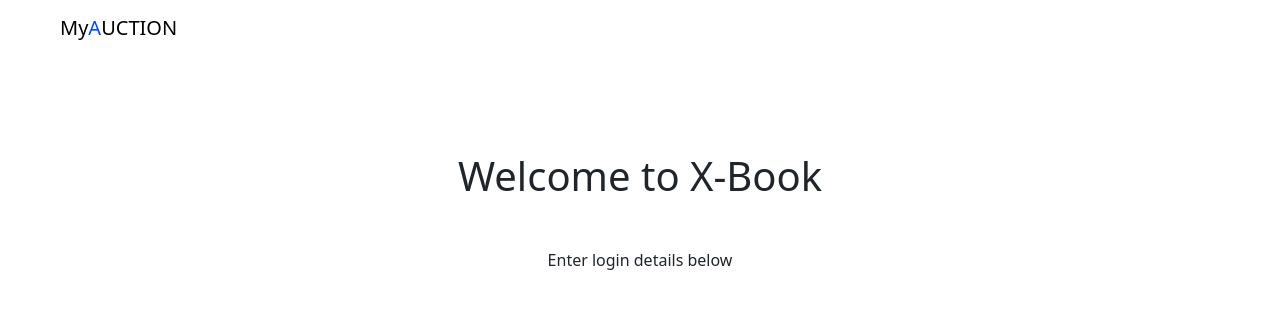
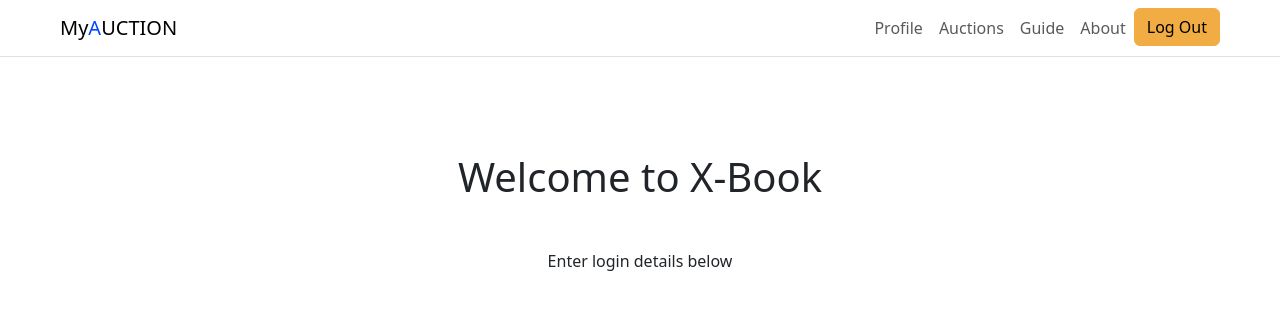
Before and after one commit to Emel-H/Auction-SP2, a website: page index.html in a window 1280 px wide. Drawn offline with nearby package versions, Linux system fonts and the light colour scheme.

Commit message:
fixing navigation menu and logic for home page

```diff
--- a/index.html
+++ b/index.html
@@ -9,13 +9,33 @@
         <link rel="stylesheet" href="/dist/css/styles.css">
     </head>
     <body>
-        <nav class="navbar sticky-top navbar-expand-lg navbar-light ">
+        <nav class="navbar sticky-top navbar-expand-lg navbar-light border-bottom">
             <div class="container-fluid">
               <a class="navbar-brand mx-5" href="/">My<span class="text-info">A</span>UCTION</a>
               <button class="navbar-toggler" type="button" data-bs-toggle="collapse" data-bs-target="#navbarSupportedContent" aria-controls="navbarSupportedContent" aria-expanded="false" aria-label="Toggle navigation">
                 <span class="navbar-toggler-icon"></span>
               </button>
+              <div class="collapse navbar-collapse justify-content-end mx-5" id="navbarSupportedContent">
+                <ul class="navbar-nav mb-2 mb-lg-0 ">
+                  <li class="nav-item">
+                    <a class="nav-link" id="profile-nav" href="/profile">Profile</a>
+                  </li>
+                  <li class="nav-item">
+                    <a class="nav-link" aria-current="page" href="/listings">Auctions</a>
+                  </li>
+                  <li class="nav-item">
+                    <a class="nav-link" aria-current="page" href="/guide">Guide</a>
+                  </li>
+                  <li class="nav-item">
+                    <a class="nav-link" aria-current="page" href="/about">About</a>
+                  </li>
+                  <li class="nav-item">
+                    <a class=" btn btn-primary" id="login-nav" aria-current="page" href="/login">Log In</a>
+                    <button id="logout-nav" class=" btn btn-primary">Log Out</button>
+                  </li>
+                </ul>
 
+              </div>
             </div>
           </nav>
         <main>
@@ -33,6 +53,6 @@
 
         </main>
         <script src="https://cdn.jsdelivr.net/npm/bootstrap@5.3.1/dist/js/bootstrap.js"> </script>
-
+        <script type="module" src="/nav.js"> </script>
     </body>
 </html>
--- a/login/login.js
+++ b/login/login.js
@@ -16,7 +16,7 @@ async function login(user){
             localStorage.credits = jsonReturn.credits;
             localStorage.accessToken = jsonReturn.accessToken;
             localStorage.avatar = jsonReturn.avatar;
-            document.location.href = 'profile/index.html';
+            document.location.href = '/index.html';
         }
         else{
             const message = document.getElementById("userFeedback");
--- /dev/null
+++ b/nav.js
@@ -0,0 +1,71 @@
+/**
+ * function to show profile element in navigation bar
+ */
+function showProfile(){
+    const profileNav = document.getElementById("profile-nav");
+    profileNav.hidden = false;
+}
+/**
+ * function to hide profile element in navigation bar
+ */
+function hideProfile(){
+    const profileNav = document.getElementById("profile-nav");
+    profileNav.hidden = true;
+}
+/**
+ * function to show login button in navigation bar
+ */
+function showLogin(){
+    const loginNav = document.getElementById("login-nav");
+    loginNav.hidden = false;
+}
+/**
+ * function to hide login button in navigation bar
+ */
+function hideLogin(){
+    const loginNav = document.getElementById("login-nav");
+    loginNav.hidden = true;
+}
+/**
+ * function to show logout button in navigation bar
+ */
+function showLogout(){
+    const logoutNav = document.getElementById("logout-nav");
+    logoutNav.hidden = false;
+}
+/**
+ * function to hide logout button in navigation bar
+ */
+function hideLogout(){
+    const logoutNav = document.getElementById("logout-nav");
+    logoutNav.hidden = true;
+}
+/**
+ * function to perfomr logic of hiding and showing elements in navigation bar based on if user has logged in or not
+ */
+function navLogic(){
+    const token = localStorage.getItem('accessToken');
+    if(token=="null"){
+        hideProfile();
+        hideLogout();
+        showLogin();
+    }
+    else{
+        showProfile();
+        showLogout();
+        hideLogin();
+    }
+}
+
+navLogic();
+
+const logoutNav = document.getElementById("logout-nav");
+logoutNav.addEventListener("click", logout)
+
+/**
+ * function to log user out and delete access token
+ */
+function logout(){
+    localStorage.setItem("accessToken",null);
+    navLogic();
+};
```
Also changed, not shown: login/index.html (+1 -1 lines), listings/feed.js (renamed from feed/feed.js), listings/index.html (renamed from feed/index.html), 1 other file.
